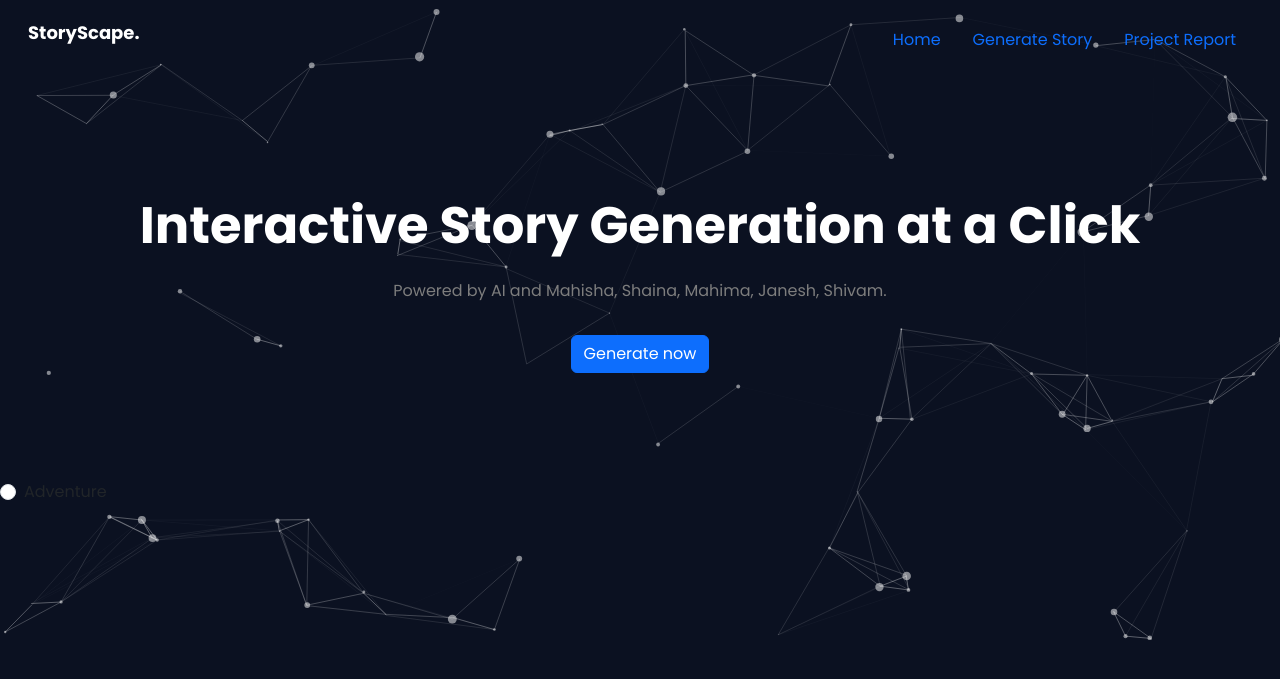
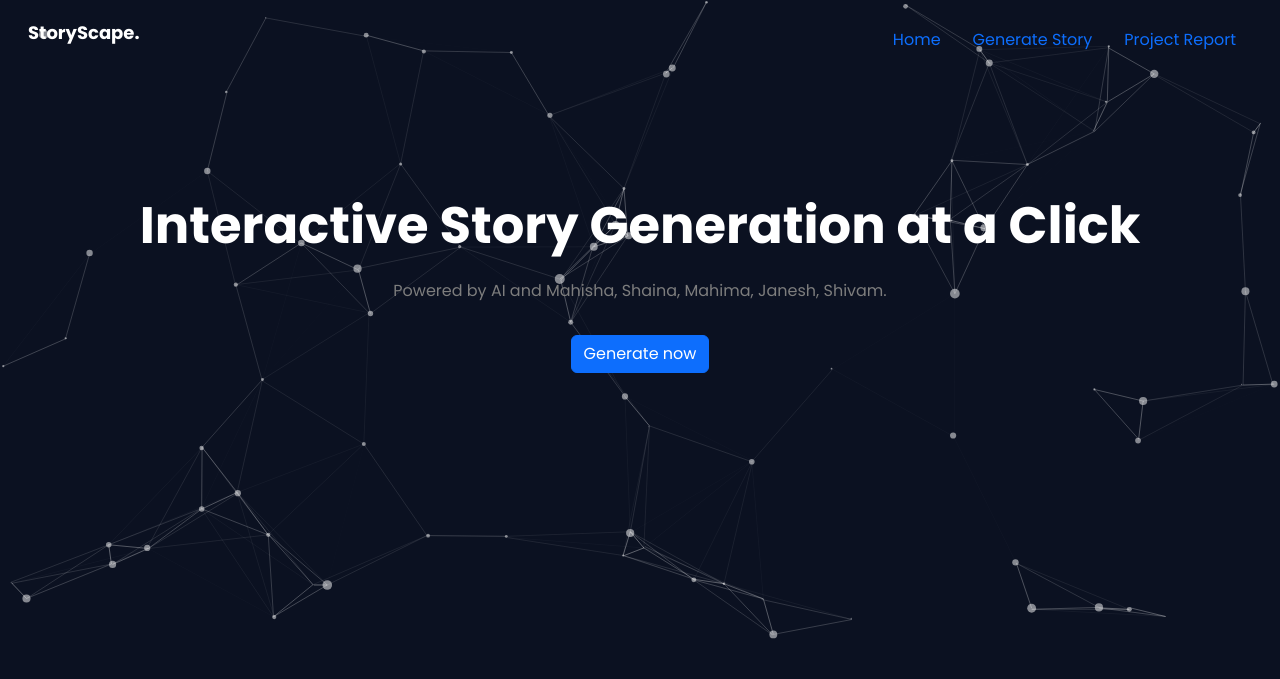
Before and after one commit to dwivediishivam/scapestory, a Flask app: page / in a window 1280 px wide. Shown: the top 679 px of the page. Run offline with Flask 3, Linux system fonts and the light colour scheme.

Commit message:
Update index.html

```diff
--- a/templates/index.html
+++ b/templates/index.html
@@ -89,21 +89,11 @@
         });
         </script>
 
-    <div class="form-check">
-      <input class="form-check-input" type="radio" name="storyTheme" id="adventure" value="Adventure">
-      <label class="form-check-label" for="adventure">Adventure</label>
-    </div>
-
         <script>
           document.getElementById('saveButton').addEventListener('click', function(event) {
               event.preventDefault();
               var storyTheme = document.querySelector('input[name="storyTheme"]:checked').value;
               var storyStart = document.getElementById('storyStart').value;
-
-            if (!storyTheme || !storyStart) {
-                alert('Please fill in all fields');
-                return;
-            }
 
               fetch('/', {
                   method: 'POST',
@@ -114,21 +104,13 @@
               })
               .then(response => response.json())
               .then(data => {
-                if(data.error) {
-                    alert("Error: " + data.error);
-                } else {
-                    alert("Generated Story: " + data.story);
-                }
+                  alert("Generated Story: " + data.story); // Optionally, update the DOM to display the story
               })
               .catch((error) => {
                   console.error('Error:', error);
               });
           });
       </script>
-    <link rel="stylesheet" href="/static/styles.css">
-    <script src="/static/particles.js"></script>
-    <script src="/static/app.js"></script>
-
 
 </body>
 </html>
```
Lines whose indentation alone changed are shown as unchanged.
